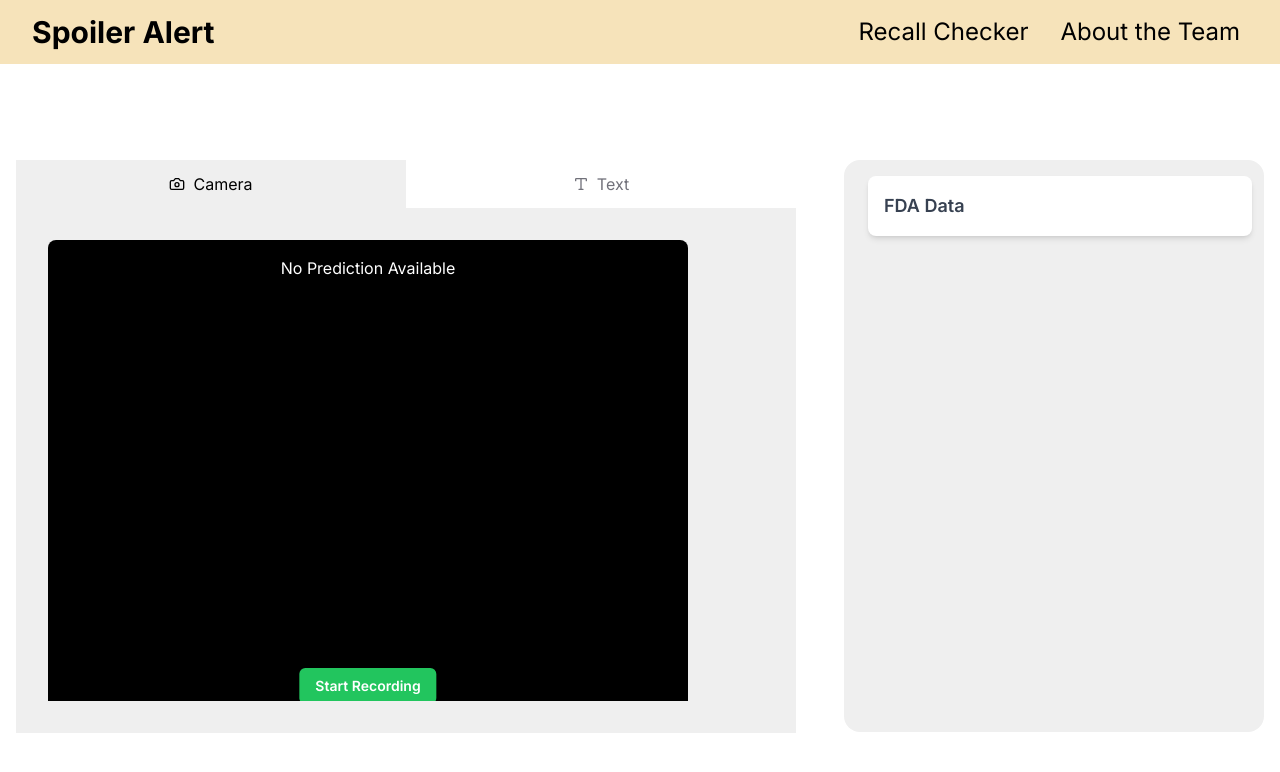
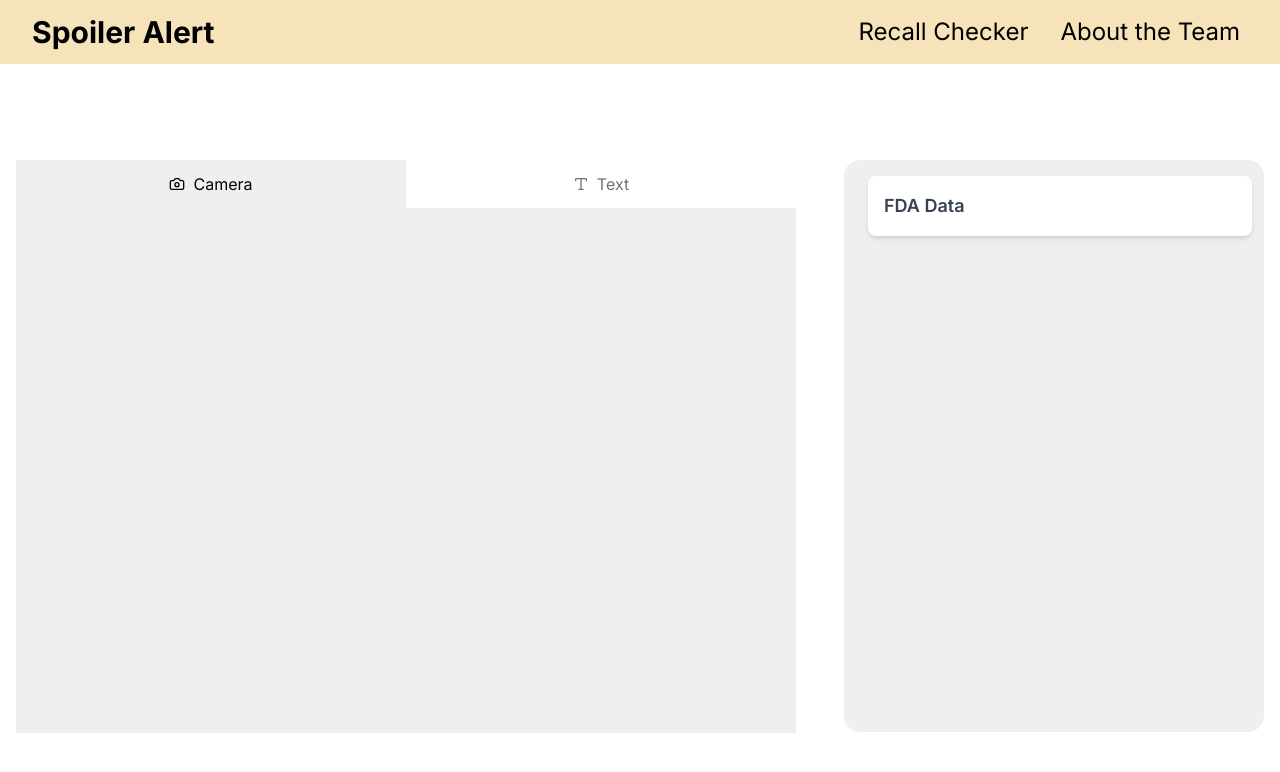
Before and after one commit to BaljinderHothi/SpoilerAlert, a Next.js app: page /safety in a window 1280 px wide. Shown: the top 772 px of the page. Built offline with nearby package versions, Linux system fonts and the light colour scheme; a web font is replaced by a local one.

Commit message:
VERCELLLLLL PLEASE VERCEL!!!!!

```diff
--- a/src/app/safety/_components/camera.tsx
+++ /dev/null
@@ -1,65 +0,0 @@
-import React, { useEffect, useRef, useState } from "react";
-
-const CameraStream: React.FC = () => {
-    // const videoRef = useRef(null);
-    // const [isRecording, setIsRecording] = useState(false);
-    // const [recordedChunks, setRecordedChunks] = useState([]);
-    // const [mostFreqPrediction, setMostFreqPrediction] = useState("");
-    // const [isVideoStreamActive, setIsVideoStreamActive] = useState(false);
-    // const [countdown, setCountdown] = useState(0);
-    // const videoStreamBackend = "http://127.0.0.1:5000/video_feed";
-
-    // const fetchMostFrequentPrediction = async () => {
-    //     try {
-    //         const response = await fetch("http://127.0.0.1:5000/most_frequent_prediction");
-    //         const data = await response.json();
-    //         setMostFreqPrediction(data.most_frequent_prediction);
-    //     } catch (error) {
-    //         console.error("Error fetching most frequent prediction:", error);
-    //     }
-    // };
-
-    // const toggleRecording = async () => {
-    //     if (isRecording) {
-    //         setIsRecording(false);
-    //         setIsVideoStreamActive(false);
-    //         setCountdown(0);
-    //         await fetch("http://127.0.0.1:5000/stop_camera");
-    //     } else {
-    //         setRecordedChunks([]);
-    //         setIsRecording(true);
-    //         setIsVideoStreamActive(true);
-    //         setCountdown(60);
-    //         await fetch("http://127.0.0.1:5000/start_camera");
-    //     }
-    // };
-
-    return (
-        <div className="relative w-[640px] h-[480px] bg-black rounded-lg overflow-hidden">
-            {/* <video
-                ref={videoRef}
-                autoPlay
-                playsInline
-                muted
-                style={{ width: "100%", maxWidth: "200px", height: "50px" }}
-            /> */}
-
-            <div className="absolute bottom-4 left-1/2 transform -translate-x-1/2 flex gap-4">
-                <button
-                    // onClick={toggleRecording}
-                    className="px-4 py-2 bg-green-500 text-white text-sm font-semibold rounded-md shadow hover:bg-green-600 transition"
-                >
-                    {/* {isRecording ? "Stop Recording" : "Start Recording"} */}
-                    Start Recording
-                </button>
-            </div>
-
-            <div className="absolute top-4 left-1/2 transform -translate-x-1/2 text-white">
-                {/* SpoilerAlert's Prediction: {mostFreqPrediction} */}
-                No Prediction Available
-            </div>
-        </div>
-    );
-};
-
-export default CameraStream;
--- a/src/app/safety/_components/test.tsx
+++ b/src/app/safety/_components/test.tsx
@@ -6,7 +6,7 @@ import GooeyFilter from "@/components/fancy/gooey-svg-filter";
 import { Camera as CameraIcon, Type, Info } from "lucide-react";
 import { Card, CardHeader, CardTitle, CardContent } from "@/components/ui/card";
 import { ItemForm } from "@/components/ui/item-form";
-import Camera from "./camera";
+// import Camera from "./camera";
 import Sidebar from "./sidebar";
 
 export default function Test() {
@@ -22,7 +22,7 @@ export default function Test() {
     {
       title: "Camera",
       icon: <CameraIcon className="w-4 h-4 mr-2" />,
-      content: <Camera setObject={setDetectedObject} />,
+      // content: <Camera setObject={setDetectedObject} />,
     },
     {
       title: "Text",
```
